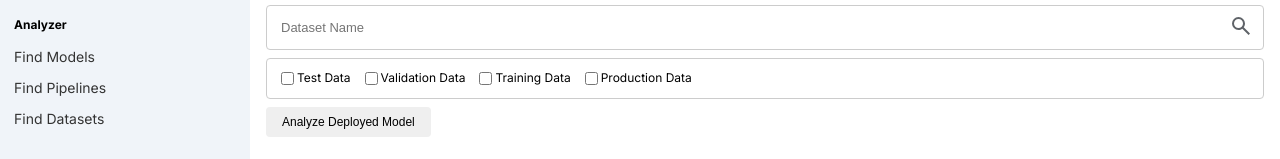
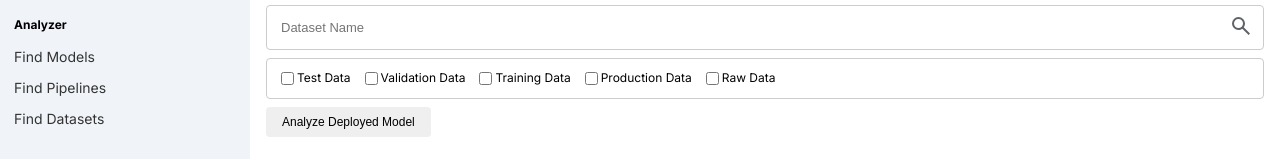
Before and after one commit to prtcrw/MLLE, a React (Vite) app in the folder mllo_web/frontend/web/: page /models in a window 1280 px wide. Shown: the part 121-280 px from the top of the page. Built offline with nearby package versions, Linux system fonts and the light colour scheme.

Commit message:
Add check boxes filter

```diff
--- a/mllo_web/frontend/web/src/pages/analyzer/FindModels.tsx
+++ b/mllo_web/frontend/web/src/pages/analyzer/FindModels.tsx
@@ -1,12 +1,12 @@
-import React, {useState} from 'react';
-import {useNavigate} from 'react-router-dom';
-import {buildV1Url, downloadFromResponse} from '../../services/api';
+import React, { useState } from 'react';
+import { useNavigate } from 'react-router-dom';
+import { buildV1Url, downloadFromResponse } from '../../services/api';
 import LoadingBar from '../../components/LoadingBar.tsx';
 import ErrorMessage from '../../components/ErrorMessage.tsx';
 import Search from '../../components/Search.tsx';
-import Table, {SortDirection} from '../../components/Table.tsx';
+import Table, { SortDirection } from '../../components/Table.tsx';
 import Pagination from '../../components/Pagination.tsx';
-import {DownloadIcon} from '../../components/Icons.tsx';
+import { DownloadIcon } from '../../components/Icons.tsx';
 import FindModelsFilter from './FindModelsFilter.tsx';
 
 interface ModelData {
@@ -20,10 +20,9 @@ interface ModelData {
     datasetUsedFor: string;
 }
 
-
 const FindModels: React.FC = () => {
     const [searchTerm, setSearchTerm] = useState('');
-    const [selectedCheckboxes, setSelectedCheckboxes] = useState<string[]>([]);
+    const [selectedCheckboxes, setSelectedCheckboxes] = useState<{ [key: string]: boolean }>({});
     const [models, setModels] = useState<ModelData[]>([]);
     const [currentPage, setCurrentPage] = useState(1);
     const [totalPages, setTotalPages] = useState(0);
@@ -39,32 +38,37 @@ const FindModels: React.FC = () => {
         "Dataset Used For",
     ];
     const [currentSorts, setCurrentSorts] = useState<{ key: string; direction: SortDirection }[]>([
-        {key: "Model Name", direction: "asc"}
+        { key: "Model Name", direction: "asc" }
     ]);
     const [isLoading, setIsLoading] = useState(false);
     const [message, setMessage] = useState('');
     const [error, setError] = useState<string | null>(null);
     const navigate = useNavigate(); // Access useNavigate hook
 
-
-    const fetchData = async (searchTerm: string,
+    const fetchData = async (
+        searchTerm: string,
         currentPage: number,
         itemsPerPage: number,
         sorts: { key: string; direction: SortDirection }[],
-                             format: string = '') => {
-        setIsLoading(true); // Set loading to true
+        selectedCheckboxes: { [key: string]: boolean },
+        format: string = ''
+    ) => {
+        setIsLoading(true);
         try {
             const urlParams = new URLSearchParams({
                 search_term: searchTerm,
                 page: currentPage.toString(),
                 items_per_page: itemsPerPage.toString(),
-
             });
 
             // Add sorts as query params
-            for (const {key, direction} of sorts) {
+            for (const { key, direction } of sorts) {
                 urlParams.append('sort', `${key},${direction}`);
             }
+
+            // Convert selectedCheckboxes object to JSON string
+            urlParams.append('dataset_role', JSON.stringify(selectedCheckboxes));
+
 
             if (format !== '') {
                 urlParams.append('format', format);
@@ -80,7 +84,7 @@ const FindModels: React.FC = () => {
                 setCurrentPage(currentPage);
                 setTotalPages(fetchedModels["total_pages"]);
                 setModels(fetchedModels["data"]);
-                if (fetchedModels["data"].length == 0) {
+                if (fetchedModels["data"].length === 0) {
                     setMessage("No models found.");
                 } else {
                     setMessage('');
@@ -92,44 +96,42 @@ const FindModels: React.FC = () => {
             console.error('Error fetching models:', error);
             setError((error as Error).message);
         } finally {
-            setIsLoading(false); // Set loading to false after fetching
+            setIsLoading(false);
         }
-    }
-
+    };
 
     const handleSearch = async (searchTerm: string) => {
         setSearchTerm(searchTerm);
-        await fetchData(searchTerm, 1, itemsPerPage, currentSorts);
+        await fetchData(searchTerm, 1, itemsPerPage, currentSorts, selectedCheckboxes);
     };
 
     const handleDownload = async () => {
-        await fetchData(searchTerm, 1, itemsPerPage, currentSorts, 'csv');
+        await fetchData(searchTerm, 1, itemsPerPage, currentSorts, selectedCheckboxes, 'csv');
     };
 
     const handleCheckboxChange = (e: React.ChangeEvent<HTMLInputElement>) => {
-        const {value, checked} = e.target;
-        setSelectedCheckboxes(prev =>
-            checked
-                ? [...prev, value]
-                : prev.filter(item => item !== value)
-        );
+        const { name, checked } = e.target;
+        setSelectedCheckboxes(prev => ({
+            ...prev,
+            [name]: checked
+        }));
     };
 
     const handlePageChange = async (page: number = 1, itemsPerPage: number = 10) => {
         setCurrentPage(page);
         setItemsPerPage(itemsPerPage);
-        await fetchData(searchTerm, page, itemsPerPage, currentSorts);
+        await fetchData(searchTerm, page, itemsPerPage, currentSorts, selectedCheckboxes);
     };
 
     const handleSort = async (sorts: { key: string; direction: SortDirection }[]) => {
         setCurrentSorts(sorts);
-        await fetchData(searchTerm, currentPage, itemsPerPage, sorts);
-    }
+        await fetchData(searchTerm, currentPage, itemsPerPage, sorts, selectedCheckboxes);
+    };
 
     const handleRemoveSort = async (key: string) => {
         const newSorts = currentSorts.filter(sort => sort.key !== key);
         setCurrentSorts(newSorts);
-        await fetchData(searchTerm, currentPage, itemsPerPage, newSorts); // Update data with new sorts
+        await fetchData(searchTerm, currentPage, itemsPerPage, newSorts, selectedCheckboxes); // Update data with new sorts
     };
 
     const handleAnalyzeDeployedModel = () => {
@@ -138,24 +140,24 @@ const FindModels: React.FC = () => {
 
     return (
         <div>
-            <LoadingBar isLoading={isLoading}/>
+            <LoadingBar isLoading={isLoading} />
             <h1>Find Models</h1>
-            <div style={{margin: '8px 0'}}>
-                <Search onSearch={handleSearch} placeholder={'Dataset Name'}/>
+            <div style={{ margin: '8px 0' }}>
+                <Search onSearch={handleSearch} placeholder={'Dataset Name'} />
                 <FindModelsFilter
                     selectedFilters={selectedCheckboxes}
-                    onFilterChange={handleCheckboxChange}/>
+                    onFilterChange={handleCheckboxChange} />
             </div>
             <div>
-                <div style={{margin: '8px 0'}}>
+                <div style={{ margin: '8px 0' }}>
                     <button onClick={handleAnalyzeDeployedModel}>Analyze Deployed Model</button>
                 </div>
                 {models.length > 0 &&
-                    <div style={{display: 'flex', justifyContent: 'flex-end'}}>
+                    <div style={{ display: 'flex', justifyContent: 'flex-end' }}>
                         <button onClick={handleDownload}
-                                style={{display: 'flex', alignItems: 'center', justifyContent: 'space-between'}}>
-                            <span style={{marginRight: '4px'}}>Download Results</span>
-                            <DownloadIcon width={14} height={14}/>
+                            style={{ display: 'flex', alignItems: 'center', justifyContent: 'space-between' }}>
+                            <span style={{ marginRight: '4px' }}>Download Results</span>
+                            <DownloadIcon width={14} height={14} />
                         </button>
                     </div>
                 }
@@ -164,14 +166,14 @@ const FindModels: React.FC = () => {
                     currentSorts={currentSorts}
                     onSort={handleSort}
                     onRemoveSort={handleRemoveSort}
-                       message={message}/>
+                    message={message} />
                 <Pagination
                     currentPage={currentPage}
                     totalPages={totalPages}
                     onPageChange={handlePageChange}
                 />
             </div>
-            {error && <ErrorMessage message={error}/>}
+            {error && <ErrorMessage message={error} />}
         </div>
     );
 };
--- a/mllo_web/frontend/web/src/pages/analyzer/FindModelsFilter.tsx
+++ b/mllo_web/frontend/web/src/pages/analyzer/FindModelsFilter.tsx
@@ -6,17 +6,18 @@ interface FilterOption {
 }
 
 const FindModelsFilter: React.FC<{
-    selectedFilters: string[];
-    onFilterChange: (e: React.ChangeEvent<HTMLInputElement>) => void
+    selectedFilters: { [key: string]: boolean };
+    onFilterChange: (e: React.ChangeEvent<HTMLInputElement>) => void;
 }> = ({
-          selectedFilters,
-          onFilterChange,
-      }) => {
+    selectedFilters,
+    onFilterChange,
+}) => {
     const filterOptions: FilterOption[] = [
-        {label: 'Test Data', value: 'Test Data'},
-        {label: 'Validation Data', value: 'Validation Data'},
-        {label: 'Training Data', value: 'Training Data'},
-        {label: 'Production Data', value: 'Production Data'},
+        { label: 'Test Data', value: 'test_data' },
+        { label: 'Validation Data', value: 'validation_data' },
+        { label: 'Training Data', value: 'training_data' },
+        { label: 'Production Data', value: 'production_data' },
+        { label: 'Raw Data', value: 'raw_data' },
     ];
 
     return (
@@ -25,9 +26,9 @@ const FindModelsFilter: React.FC<{
                 <label key={option.value}>
                     <input
                         type="checkbox"
-                        value={option.value}
-                        checked={selectedFilters.includes(option.value)}
-                        onChange={(e) => onFilterChange(e)}
+                        name={option.value}
+                        checked={selectedFilters[option.value] || false}
+                        onChange={onFilterChange}
                     />
                     <span>{option.label}</span>
                 </label>
```
Also changed, not shown: 2 other files (tests, documents, lock files or other folders). Lines whose indentation alone changed are shown as unchanged.
